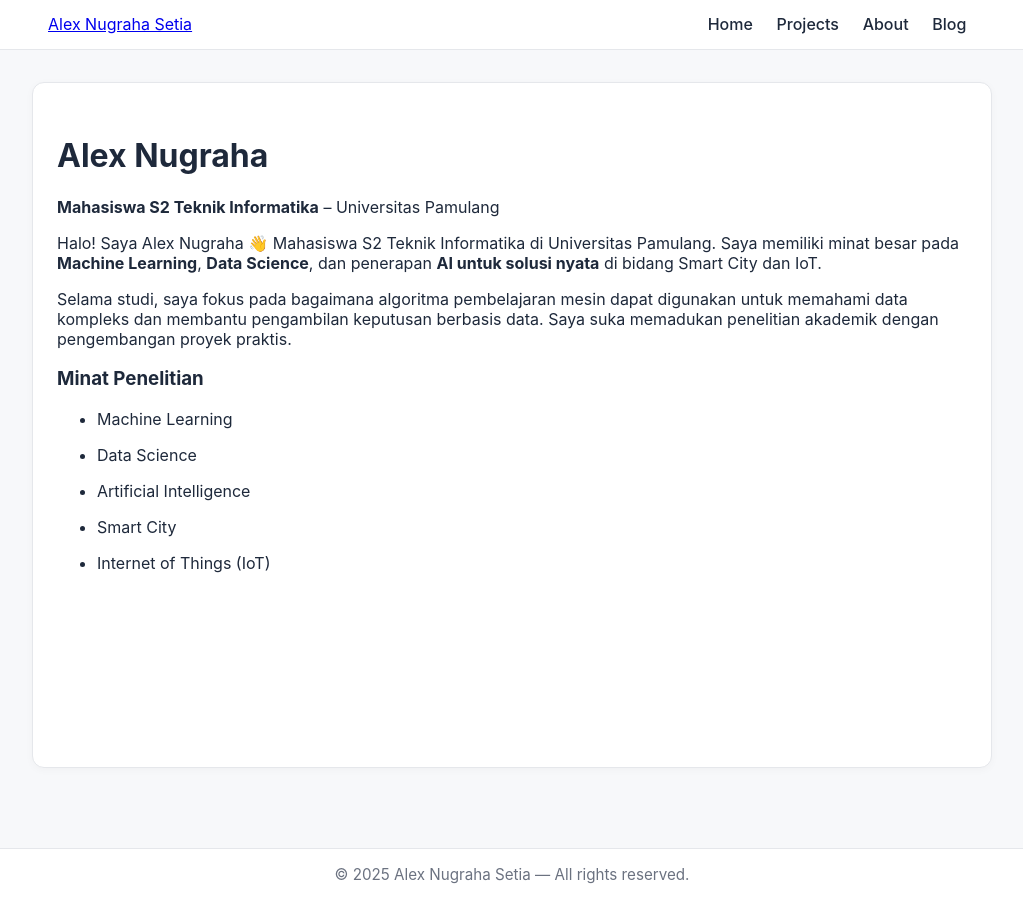
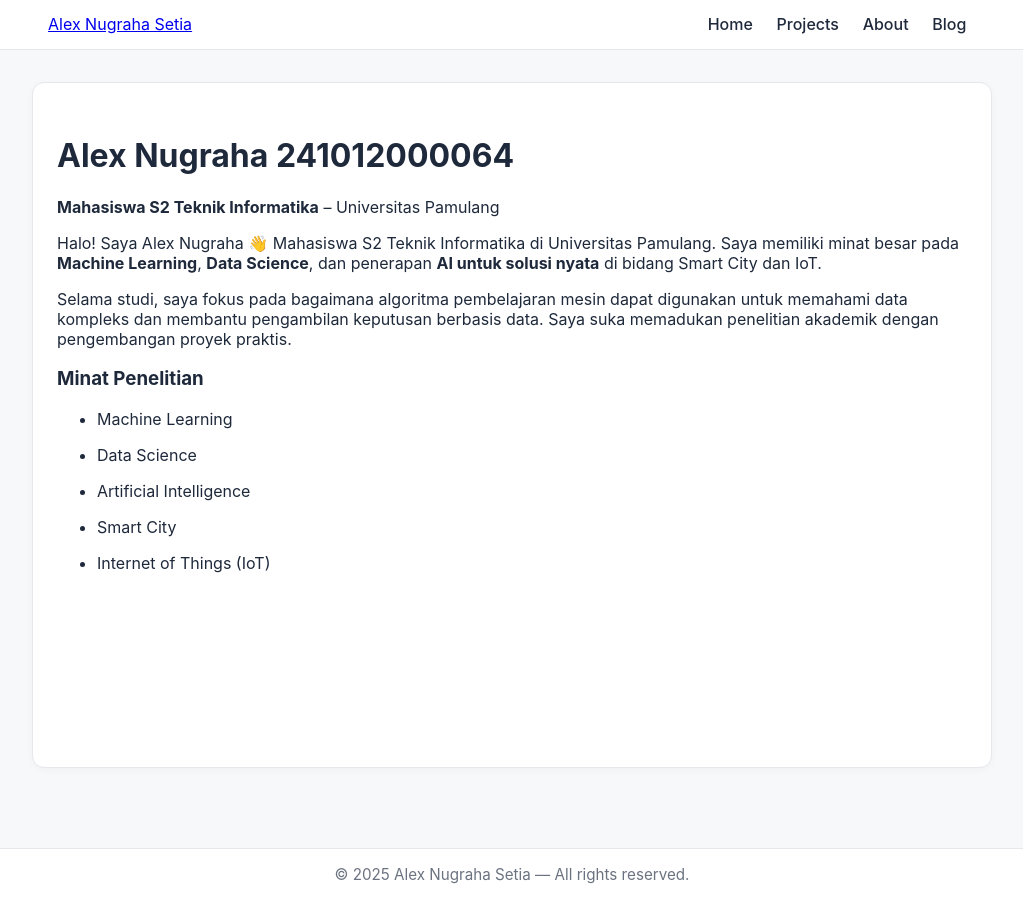
Before and after one commit to Jiku1/Alex-Nugraha, a Jekyll site: the page built from index.md, in a window 1280 px wide. Shown: the whole page, without its empty margins (128-1151 px from the left). Built offline with Jekyll 4.4.1, drawn with Linux system fonts in a browser that asks for light colours.

Commit message:
Update index.yml

```diff
--- a/_data/index.yml
+++ b/_data/index.yml
@@ -1,4 +1,4 @@
-name: "Alex Nugraha"
+name: "Alex Nugraha 241012000064"
 title: "Mahasiswa S2 Teknik Informatika"
 university: "Universitas Pamulang"
 
```
